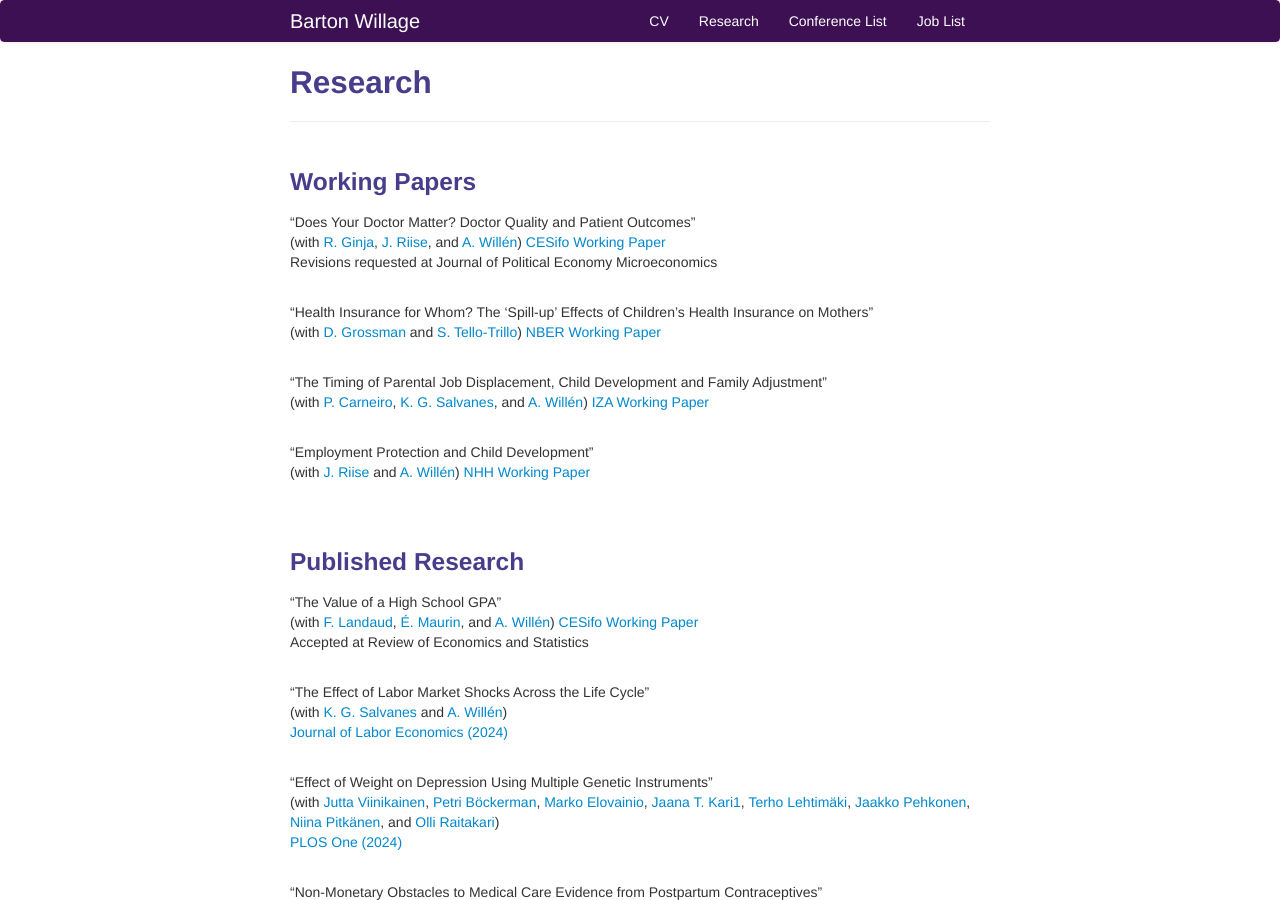
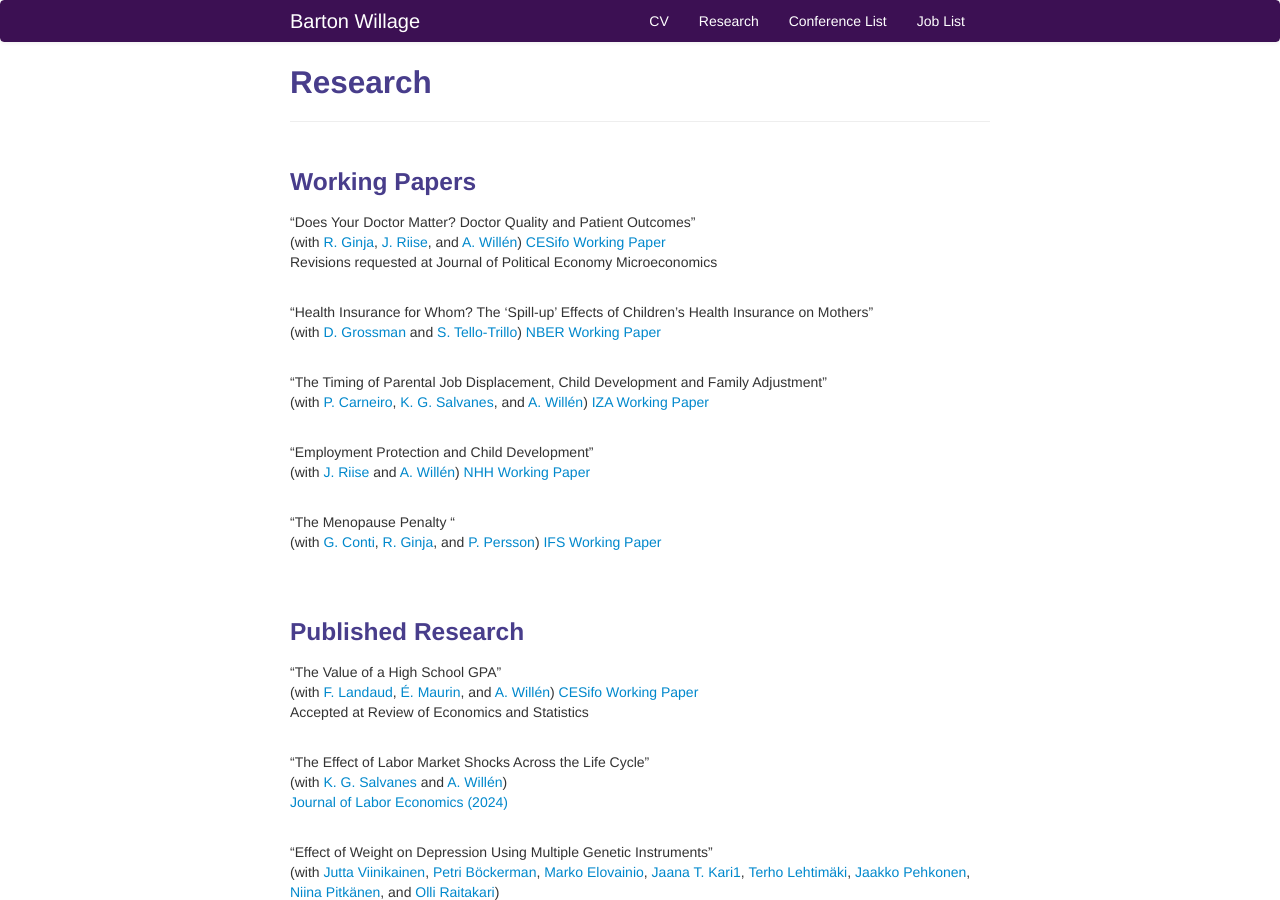
Before and after one commit to bjwillage/bjwillage.github.io, a Jekyll site: the page built from pages/research.md, in a window 1280 px wide and 900 px high. Built offline with Jekyll 4.4.1, drawn with Linux system fonts in a browser that asks for light colours.

Commit message:
Update research.md

```diff
--- a/pages/research.md
+++ b/pages/research.md
@@ -24,8 +24,13 @@ Revisions requested at Journal of Political Economy Microeconomics
 <br><br>
 
 "Employment Protection and Child Development"<br>
-(with  [J. Riise](https://sites.google.com/site/riisejulie) and [A. Willén](https://www.alexanderwillen.com/))
+(with [J. Riise](https://sites.google.com/site/riisejulie) and [A. Willén](https://www.alexanderwillen.com/))
 [NHH Working Paper](https://swopec.hhs.se/nhheco/abs/nhheco2022_019.htm)
+<br><br>
+
+"The Menopause Penalty "<br>
+(with [G. Conti](http://gabriellaconti.org), [R. Ginja](https://sites.google.com/site/rcginja/), and [P. Persson](https://web.stanford.edu/~perssonp/))
+[IFS Working Paper](https://ifs.org.uk/publications/menopause-penalty)
 <br><br>
 
 
```
